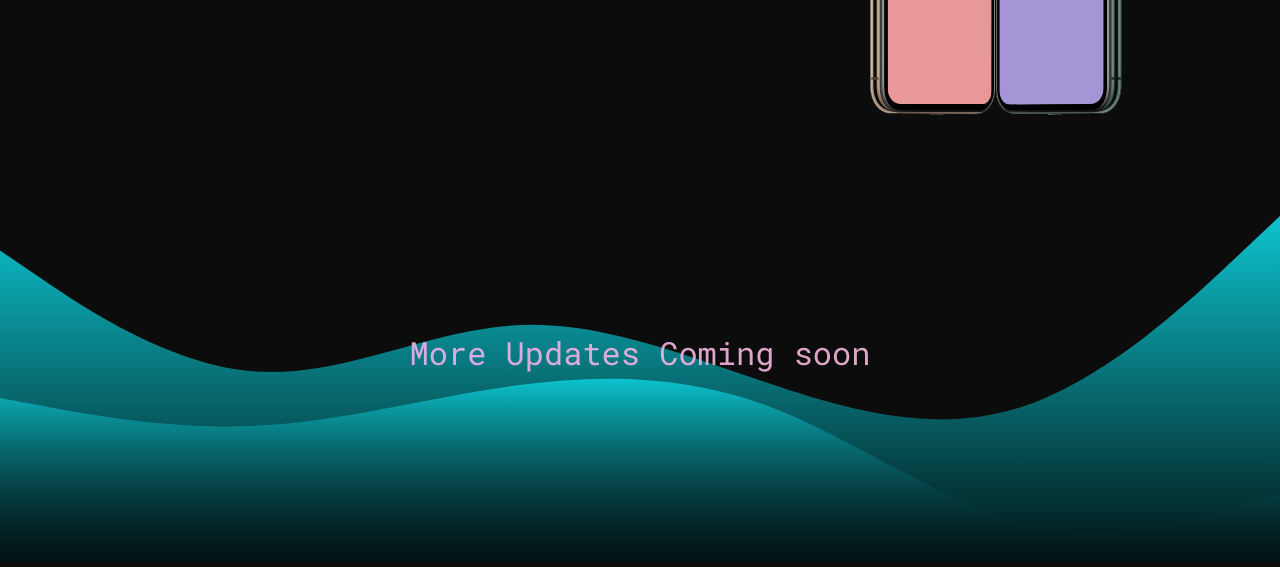
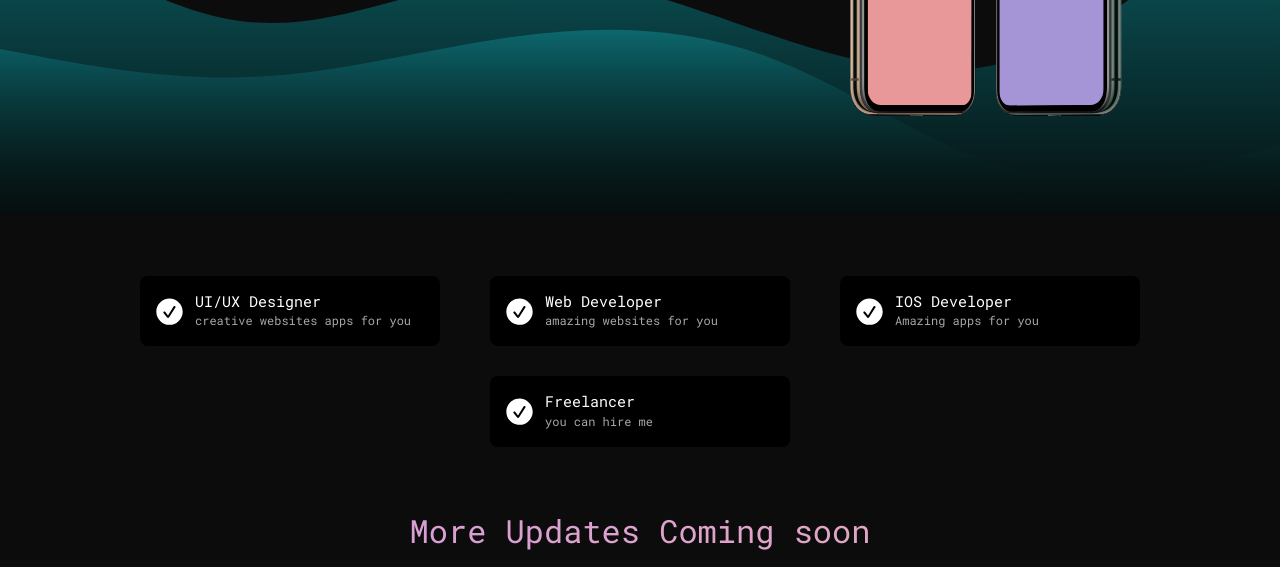
Before and after one commit to Ayush-v/Ayush-Portfolio, a Gatsby site: page / in a window 1280 px wide. Shown: the part 430-997 px from the top of the page. Built offline with nearby package versions, Linux system fonts and the light colour scheme; Gatsby itself is replaced by a stand-in of ours.

Commit message:
skills section added

```diff
--- a/src/components/Backgrounds/BlueWaves.js
+++ b/src/components/Backgrounds/BlueWaves.js
@@ -54,10 +54,25 @@ const BlueWaves = () => {
 export default BlueWaves;
 
 const Wrapper = styled.div`
-  position: relative;
+  /* position: relative;
   width: 100%;
   height: 15vh;
   margin-bottom: -7px;
   min-height: 100px;
   max-height: 150px;
+  border: 3px solid #ffffff; */
+
+  position: absolute;
+  bottom: 0;
+  left: 0;
+  right: 0;
+  width: 100%;
+  /* height: 0%; */
+  overflow: hidden;
+  line-height: 0;
+  z-index: -1;
+
+  svg {
+    opacity: 0.5;
+  }
 `;
--- a/src/pages/index.js
+++ b/src/pages/index.js
@@ -2,11 +2,13 @@ import * as React from "react";
 import Layout from "../components/layout";
 import styled from "styled-components";
 import { MainSection } from "../sections/MainSection";
+import Skills from "../sections/Skills";
 
 const IndexPage = () => {
   return (
     <Layout>
       <MainSection />
+      <Skills />
       <Text className="fun">More Updates Coming soon</Text>
     </Layout>
   );
--- a/src/sections/MainMockup.js
+++ b/src/sections/MainMockup.js
@@ -17,4 +17,7 @@ export const MainMockup = () => {
 
 const Wrapper = styled.div``;
 
-const Container = styled.div``;
+const Container = styled.div`
+  display: flex;
+  gap: 20px;
+`;
--- a/src/sections/MainSection.js
+++ b/src/sections/MainSection.js
@@ -25,9 +25,9 @@ export const MainSection = () => {
 };
 
 const Wrapper = styled.section`
-  /* overflow: hidden; */
-  /* position: relative; */
+  position: relative;
   /* background: linear-gradient(90deg, #fad961 0%, #f76b1c 100%); */
+  /* border: 3px solid #ffffff; */
 `;
 
 const ContentWrapper = styled.div`
--- /dev/null
+++ b/src/sections/Skills.js
@@ -0,0 +1,88 @@
+import React from "react";
+import styled from "styled-components";
+
+import check from "../images/icons/tickicon.svg";
+
+const Skills = () => {
+  return (
+    <Wrapper>
+      <ContentWrapper>
+        <SkillBox>
+          <Logo src={check} alt="chddeck" />
+          <TextWrapper>
+            <Title>UI/UX Designer</Title>
+            <Description>creative websites apps for you</Description>
+          </TextWrapper>
+        </SkillBox>
+        <SkillBox>
+          <Logo src={check} alt="chddeck" />
+          <TextWrapper>
+            <Title>Web Developer</Title>
+            <Description>amazing websites for you</Description>
+          </TextWrapper>
+        </SkillBox>
+        <SkillBox>
+          <Logo src={check} alt="chddeck" />
+          <TextWrapper>
+            <Title>IOS Developer</Title>
+            <Description>Amazing apps for you</Description>
+          </TextWrapper>
+        </SkillBox>
+        <SkillBox>
+          <Logo src={check} alt="chddeck" />
+          <TextWrapper>
+            <Title>Freelancer</Title>
+            <Description>you can hire me</Description>
+          </TextWrapper>
+        </SkillBox>
+      </ContentWrapper>
+    </Wrapper>
+  );
+};
+
+export default Skills;
+
+const Wrapper = styled.div``;
+
+const ContentWrapper = styled.div`
+  display: flex;
+  flex-wrap: wrap;
+  justify-content: center;
+  align-items: center;
+  gap: 30px;
+  margin: 60px;
+`;
+
+const SkillBox = styled.div`
+  display: flex;
+  align-items: center;
+  gap: 12px;
+  width: 300px;
+  margin: 0 10px;
+  padding: 16px;
+  background: #000000;
+  border-radius: 8px;
+
+  :hover {
+    opacity: 0.8;
+    cursor: default;
+  }
+`;
+
+const Logo = styled.img`
+  width: 27px;
+  height: 27px;
+`;
+
+const TextWrapper = styled.div`
+  line-height: 1.2rem;
+`;
+
+const Title = styled.h1`
+  font-size: 15px;
+`;
+
+const Description = styled.p`
+  font-size: 12px;
+  color: #a7a7a7;
+`;
```
Also changed, not shown: src/images/icons/tickicon.svg (added).
